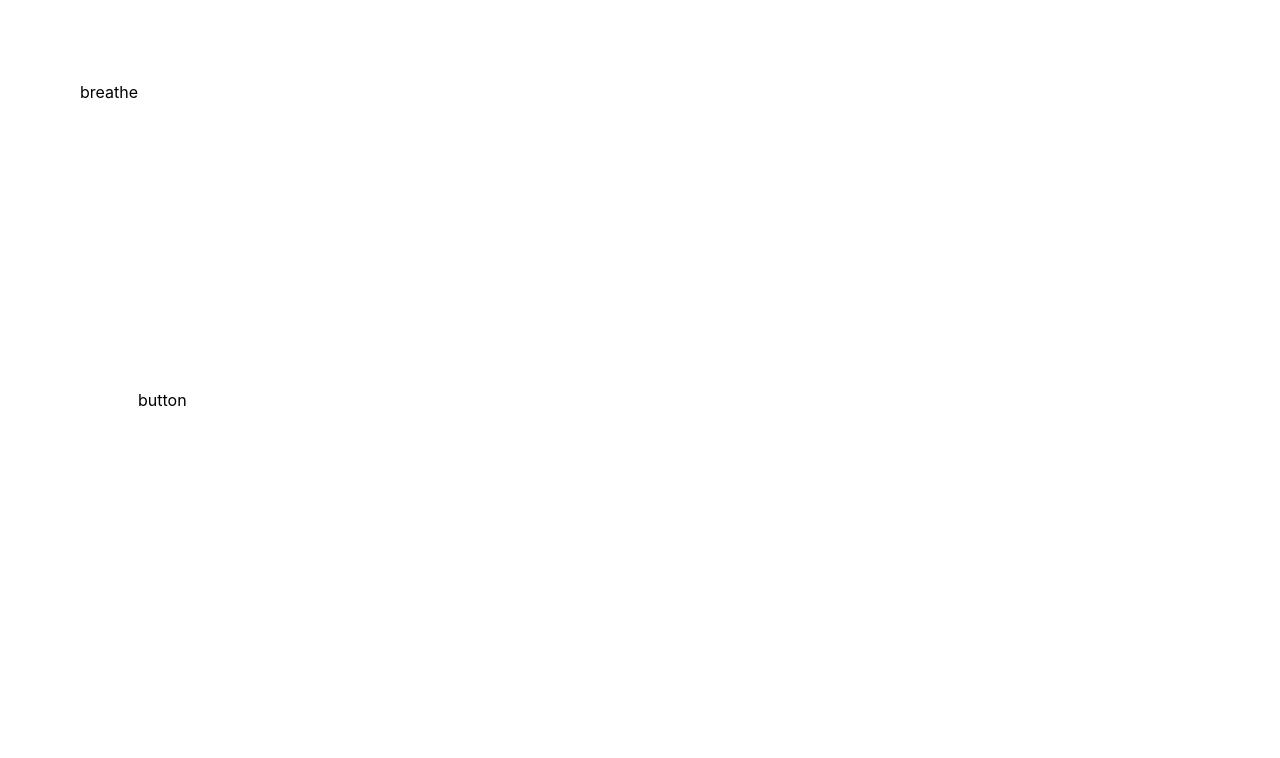
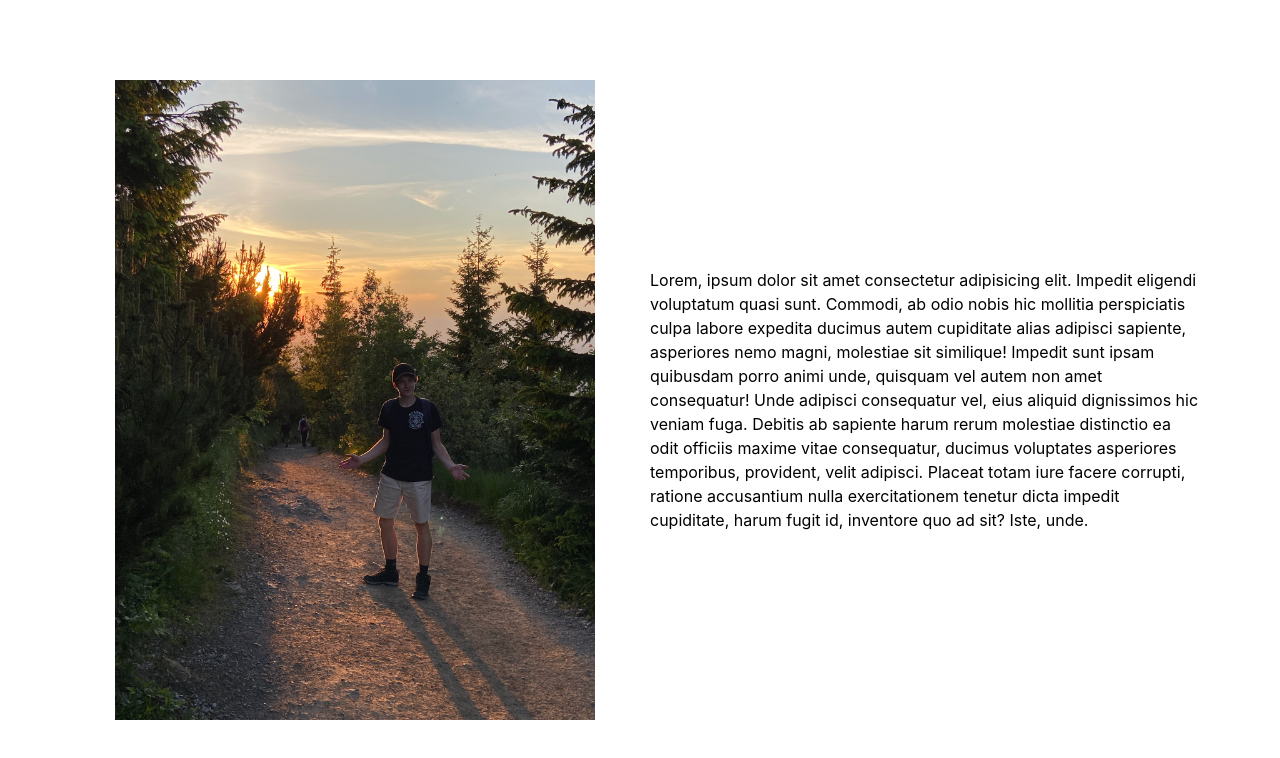
Before and after one commit to JohnThePenguin/myself, a React (Create React App) app: page /about in a window 1280 px wide. Shown: the top 758 px of the page. Built offline with nearby package versions, Linux system fonts and the light colour scheme.

Commit message:
początek układu i designu strony "about me"

```diff
--- a/src/components/animations/animatedBox.tsx
+++ b/src/components/animations/animatedBox.tsx
@@ -1,4 +1,4 @@
-import { ReactElement, ReactNode } from "react";
+import { ReactNode } from "react";
 import { ForwardRefComponent, HTMLMotionProps, motion } from 'framer-motion';
 
 export type AnimatedBoxPropsTypeX = {
--- a/src/components/sectionButtonSVG.tsx
+++ b/src/components/sectionButtonSVG.tsx
@@ -1,11 +1,9 @@
 import { ReactNode } from "react";
-import { motion } from 'framer-motion';
 import AnimatedBox from "./animations/animatedBox";
 
 export type SectionButtonPropsType = {
     component: ReactNode,
     onClick?: () => void,
-    // position: {x: number, y: number},
 };
 
 const SectionButtonSVG = (props: SectionButtonPropsType) => {
--- /dev/null
+++ b/src/hooks/scrollPosition.ts
@@ -0,0 +1,23 @@
+import { useEffect, useState } from "react";
+
+const useScrollPosition = () => {
+    const [scrollX, setScrollX] = useState(0);
+    const [scrollY, setScrollY] = useState(0);
+
+    const handleScrollChange = () => {
+        setScrollX(window.scrollX);
+        setScrollY(window.scrollY);
+    };
+
+    useEffect(() => {
+        window.addEventListener('scroll', handleScrollChange);
+
+        return () => {
+            window.removeEventListener('scroll', handleScrollChange);
+        };
+    }, []);
+
+    return {scrollX, scrollY};
+};
+
+export default useScrollPosition;
--- a/src/index.tsx
+++ b/src/index.tsx
@@ -2,6 +2,7 @@ import React from 'react';
 import ReactDOM from 'react-dom/client';
 import './index.css';
 import 'styles/globals.css';
+import 'styles/about.css';
 import App from './App';
 import reportWebVitals from './reportWebVitals';
 
--- a/src/screens/about.tsx
+++ b/src/screens/about.tsx
@@ -1,17 +1,36 @@
 import AnimatedBox from "components/animations/animatedBox";
+import useScrollPosition from "hooks/scrollPosition";
+import { useEffect } from "react";
 import { useNavigate } from "react-router-dom";
 
 const About = () => {
     const navigate = useNavigate();
+    const { scrollY } = useScrollPosition();
+
+    useEffect(() => {
+        console.log(scrollY);
+    }, [scrollY]);
+
     return (
 
-        <main className="w-screen h-screen bg-white relative flex">
-            <AnimatedBox className="h-screen w-screen p-20 flex mobile-flex">
-                <p className="text-black">breathe</p>
-                <button onClick={() => navigate('/')}><p className="text-black"> button </p></button>
+        <main className="w-screen h-scalable bg-white relative flex">
+            <AnimatedBox className="h-screen w-screen p-20 mobile-flex split-2">
+                <div className="half-container">
+                    <img className="image-me" src="/sunset.jpg"/>
+                </div>
+                <div className="half-container">
+                {/* my name is  */}
+                {/* jan ancuta */}
+                Lorem, ipsum dolor sit amet consectetur adipisicing elit. Impedit eligendi voluptatum quasi sunt. Commodi, ab odio nobis hic mollitia perspiciatis culpa labore expedita ducimus autem cupiditate alias adipisci sapiente, asperiores nemo magni, molestiae sit similique! Impedit sunt ipsam quibusdam porro animi unde, quisquam vel autem non amet consequatur! Unde adipisci consequatur vel, eius aliquid dignissimos hic veniam fuga. Debitis ab sapiente harum rerum molestiae distinctio ea odit officiis maxime vitae consequatur, ducimus voluptates asperiores temporibus, provident, velit adipisci. Placeat totam iure facere corrupti, ratione accusantium nulla exercitationem tenetur dicta impedit cupiditate, harum fugit id, inventore quo ad sit? Iste, unde.
+                </div>
             </AnimatedBox>
         </main>
     );
 };
 
 export default About;
+
+/*
+
+<p className="hidden" style={{position: 'fixed', transform: `translateX(${scrollY}px)`, transition: "transform 0.3s ease-out"}}>
+*/
--- /dev/null
+++ b/src/styles/about.css
@@ -0,0 +1,9 @@
+.half-container{
+    display: flex;
+    align-items: center;
+    justify-content: center;
+}
+
+.image-me{
+    max-height: 80vh;
+}
--- a/src/styles/globals.css
+++ b/src/styles/globals.css
@@ -17,7 +17,7 @@
 }
 
 body {
-  color: rgb(var(--foreground-rgb));
+  color: "#FFF";
   background: linear-gradient(
       to bottom,
       transparent,
@@ -32,10 +32,31 @@ body {
   }
 }
 
+.mobile-flex {
+  display: flex;
+  flex-direction: row;
+}
+
 @media screen and (max-width: 600px) {
   .mobile-flex {
     flex-direction: column;
   }
+}
+
+.split-2{
+  align-items: center;
+  justify-content: center;
+  column-gap: 20px;
+}
+
+.split-2 > *{
+  flex: 1;
+  display: flex;
+}
+
+.h-scalable{
+  min-height: 100vh;
+  height: auto;
 }
 
 .section-btn{
```
Also changed, not shown: public/peak.jpg (added), public/sunset.jpg (added).
